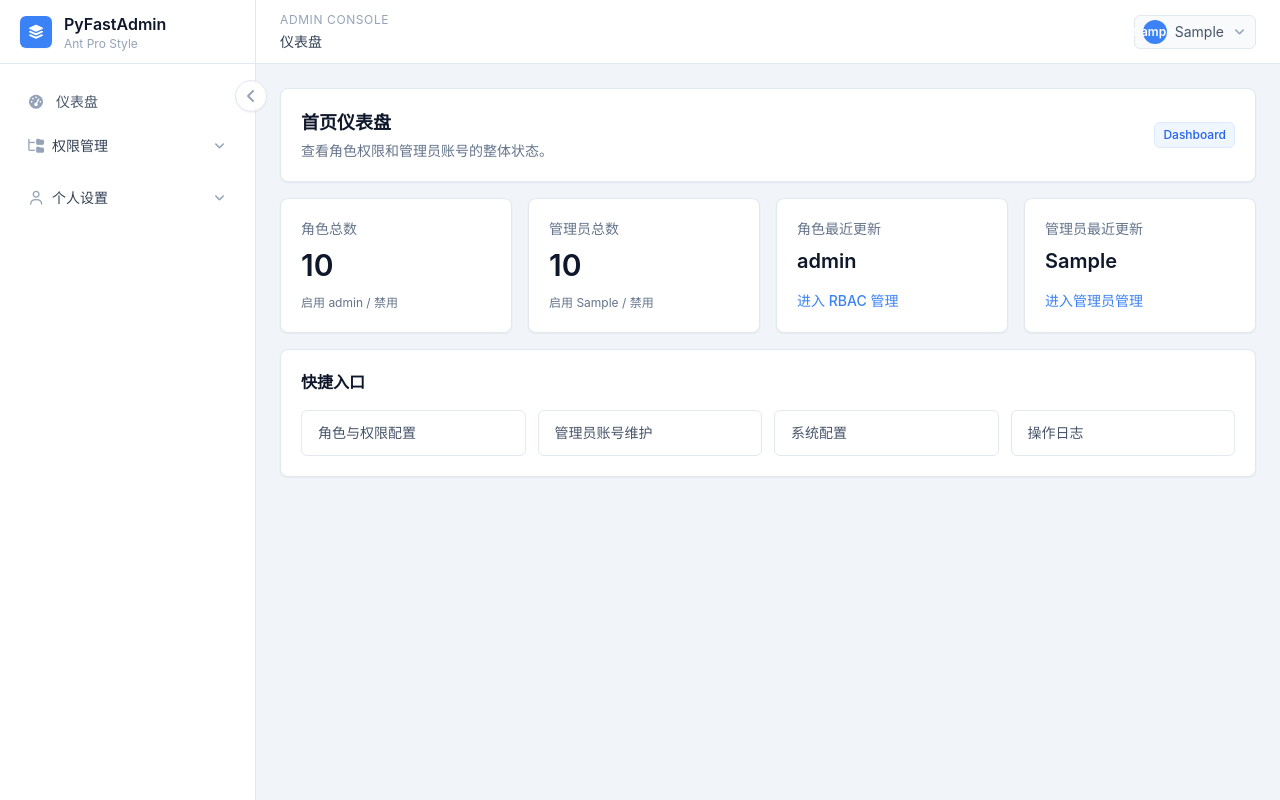
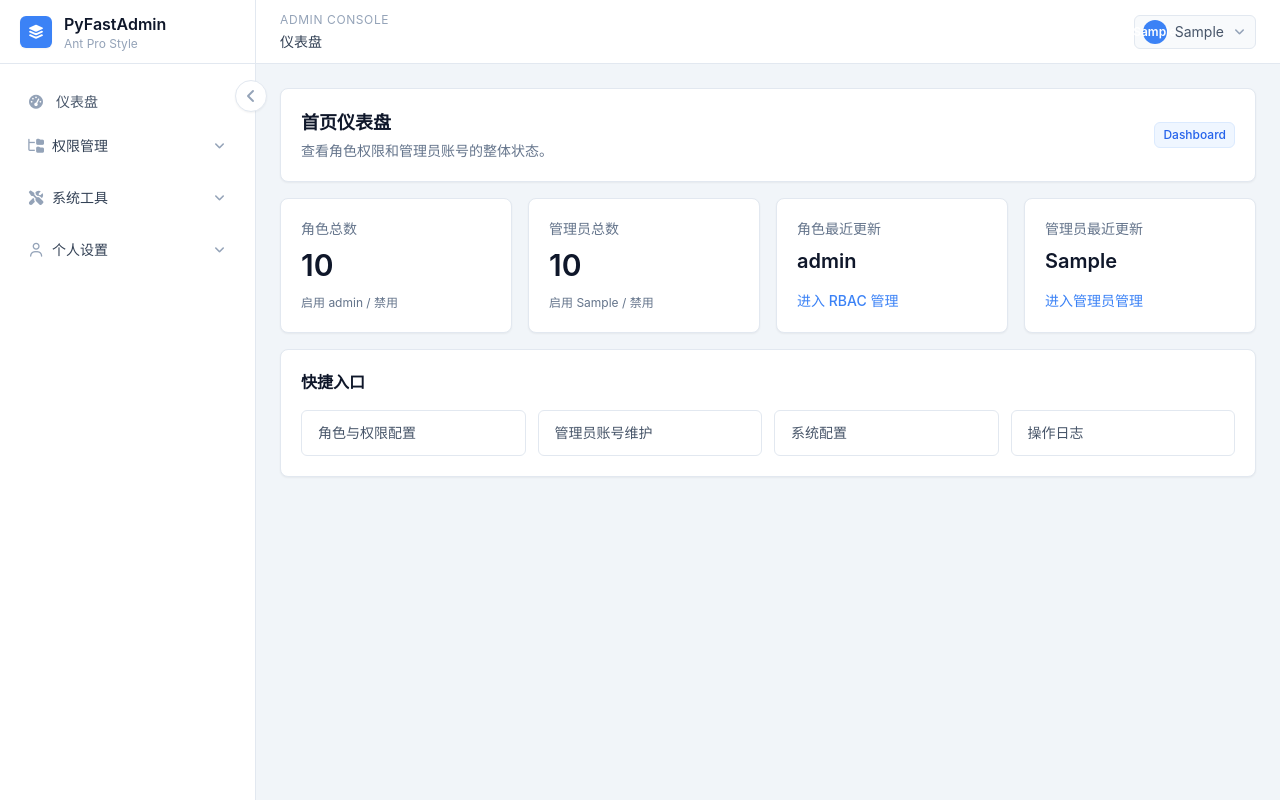
Before and after one commit to xy3xy3/PyFastAdmin, a FastAPI app: template app/apps/admin/templates/pages/dashboard.html in a window 1280 px wide. Run offline with FastAPI, Linux system fonts and the light colour scheme; the template is opened without the code that fills it: most values are stand-ins (such as "Sample title", 1, 10 or a date in 2020); parts of the project's set-up code (start-up, migrations or seed data) failed here and were passed over.

Commit message:
feat: add system tools menu and update sidebar navigation

```diff
--- a/app/apps/admin/templates/base.html
+++ b/app/apps/admin/templates/base.html
@@ -19,7 +19,8 @@
         "collapsedMenuOpen": "",
         "menuOpen": {
           "security": path.startswith("/admin/rbac") or path.startswith("/admin/users"),
-          "profile": path.startswith("/admin/profile") or path.startswith("/admin/password") or path.startswith("/admin/config") or path.startswith("/admin/logs"),
+          "system": path.startswith("/admin/config") or path.startswith("/admin/logs"),
+          "profile": path.startswith("/admin/profile") or path.startswith("/admin/password"),
         },
       }|tojson }}'
       x-init="desktopCollapsed = window.matchMedia('(min-width: 768px)').matches ? JSON.parse(localStorage.getItem('adminSidebarCollapsed') || 'false') : false; $watch('desktopCollapsed', value => localStorage.setItem('adminSidebarCollapsed', JSON.stringify(value)))"
@@ -46,10 +47,10 @@
           {% set crumb_parent = "个人设置" %}
           {% set crumb_title = "修改密码" %}
         {% elif path.startswith('/admin/config') %}
-          {% set crumb_parent = "系统设置" %}
+          {% set crumb_parent = "系统工具" %}
           {% set crumb_title = "系统配置" %}
         {% elif path.startswith('/admin/logs') %}
-          {% set crumb_parent = "系统设置" %}
+          {% set crumb_parent = "系统工具" %}
           {% set crumb_title = "操作日志" %}
         {% endif %}
 
@@ -107,6 +108,24 @@
                   </a>
                 </div>
 
+                <button type="button" class="sider-parent mt-4" x-on:click="menuOpen.system = !menuOpen.system">
+                  <span class="sider-parent-main">
+                    <i class="fa-solid fa-screwdriver-wrench sider-icon"></i>
+                    系统工具
+                  </span>
+                  <i class="fa-solid fa-angle-down sider-arrow" :style="{ transform: menuOpen.system ? 'rotate(180deg)' : 'rotate(0deg)' }"></i>
+                </button>
+                <div class="sider-tree" x-show="menuOpen.system" x-cloak>
+                  <a class="sider-link {% if path.startswith('/admin/config') %}sider-link-active{% endif %}" href="/admin/config" x-on:click="mobileSidebarOpen = false">
+                    <i class="fa-solid fa-gears sider-icon"></i>
+                    系统配置
+                  </a>
+                  <a class="sider-link {% if path.startswith('/admin/logs') %}sider-link-active{% endif %}" href="/admin/logs" x-on:click="mobileSidebarOpen = false">
+                    <i class="fa-solid fa-file-lines sider-icon"></i>
+                    操作日志
+                  </a>
+                </div>
+
                 <button type="button" class="sider-parent mt-4" x-on:click="menuOpen.profile = !menuOpen.profile">
                   <span class="sider-parent-main">
                     <i class="fa-regular fa-user sider-icon"></i>
@@ -122,14 +141,6 @@
                   <a class="sider-link {% if path.startswith('/admin/password') %}sider-link-active{% endif %}" href="/admin/password" x-on:click="mobileSidebarOpen = false">
                     <i class="fa-solid fa-key sider-icon"></i>
                     修改密码
-                  </a>
-                  <a class="sider-link {% if path.startswith('/admin/config') %}sider-link-active{% endif %}" href="/admin/config" x-on:click="mobileSidebarOpen = false">
-                    <i class="fa-solid fa-gears sider-icon"></i>
-                    系统配置
-                  </a>
-                  <a class="sider-link {% if path.startswith('/admin/logs') %}sider-link-active{% endif %}" href="/admin/logs" x-on:click="mobileSidebarOpen = false">
-                    <i class="fa-solid fa-file-lines sider-icon"></i>
-                    操作日志
                   </a>
                 </div>
               </div>
@@ -159,10 +170,30 @@
                   </div>
                 </div>
 
+                <div class="compact-item" x-on:mouseenter="collapsedMenuOpen = 'system'" x-on:click.outside="collapsedMenuOpen = ''">
+                  <button
+                    type="button"
+                    class="compact-trigger {% if path.startswith('/admin/config') or path.startswith('/admin/logs') %}compact-link-active{% endif %}"
+                    title="系统工具"
+                    x-on:click="if (collapsedMenuOpen === 'system') { collapsedMenuOpen = '' } else { collapsedMenuOpen = 'system' }"
+                  >
+                    <i class="fa-solid fa-screwdriver-wrench"></i>
+                  </button>
+
+                  <div class="compact-flyout" x-show="collapsedMenuOpen === 'system'" x-cloak>
+                    <a class="compact-flyout-link {% if path.startswith('/admin/config') %}compact-flyout-link-active{% endif %}" href="/admin/config" x-on:click="collapsedMenuOpen = ''">
+                      系统配置
+                    </a>
+                    <a class="compact-flyout-link {% if path.startswith('/admin/logs') %}compact-flyout-link-active{% endif %}" href="/admin/logs" x-on:click="collapsedMenuOpen = ''">
+                      操作日志
+                    </a>
+                  </div>
+                </div>
+
                 <div class="compact-item" x-on:mouseenter="collapsedMenuOpen = 'profile'" x-on:click.outside="collapsedMenuOpen = ''">
                   <button
                     type="button"
-                    class="compact-trigger {% if path.startswith('/admin/profile') or path.startswith('/admin/password') or path.startswith('/admin/config') or path.startswith('/admin/logs') %}compact-link-active{% endif %}"
+                    class="compact-trigger {% if path.startswith('/admin/profile') or path.startswith('/admin/password') %}compact-link-active{% endif %}"
                     title="个人设置"
                     x-on:click="if (collapsedMenuOpen === 'profile') { collapsedMenuOpen = '' } else { collapsedMenuOpen = 'profile' }"
                   >
@@ -175,12 +206,6 @@
                     </a>
                     <a class="compact-flyout-link {% if path.startswith('/admin/password') %}compact-flyout-link-active{% endif %}" href="/admin/password" x-on:click="collapsedMenuOpen = ''">
                       修改密码
-                    </a>
-                    <a class="compact-flyout-link {% if path.startswith('/admin/config') %}compact-flyout-link-active{% endif %}" href="/admin/config" x-on:click="collapsedMenuOpen = ''">
-                      系统配置
-                    </a>
-                    <a class="compact-flyout-link {% if path.startswith('/admin/logs') %}compact-flyout-link-active{% endif %}" href="/admin/logs" x-on:click="collapsedMenuOpen = ''">
-                      操作日志
                     </a>
                   </div>
                 </div>
```
